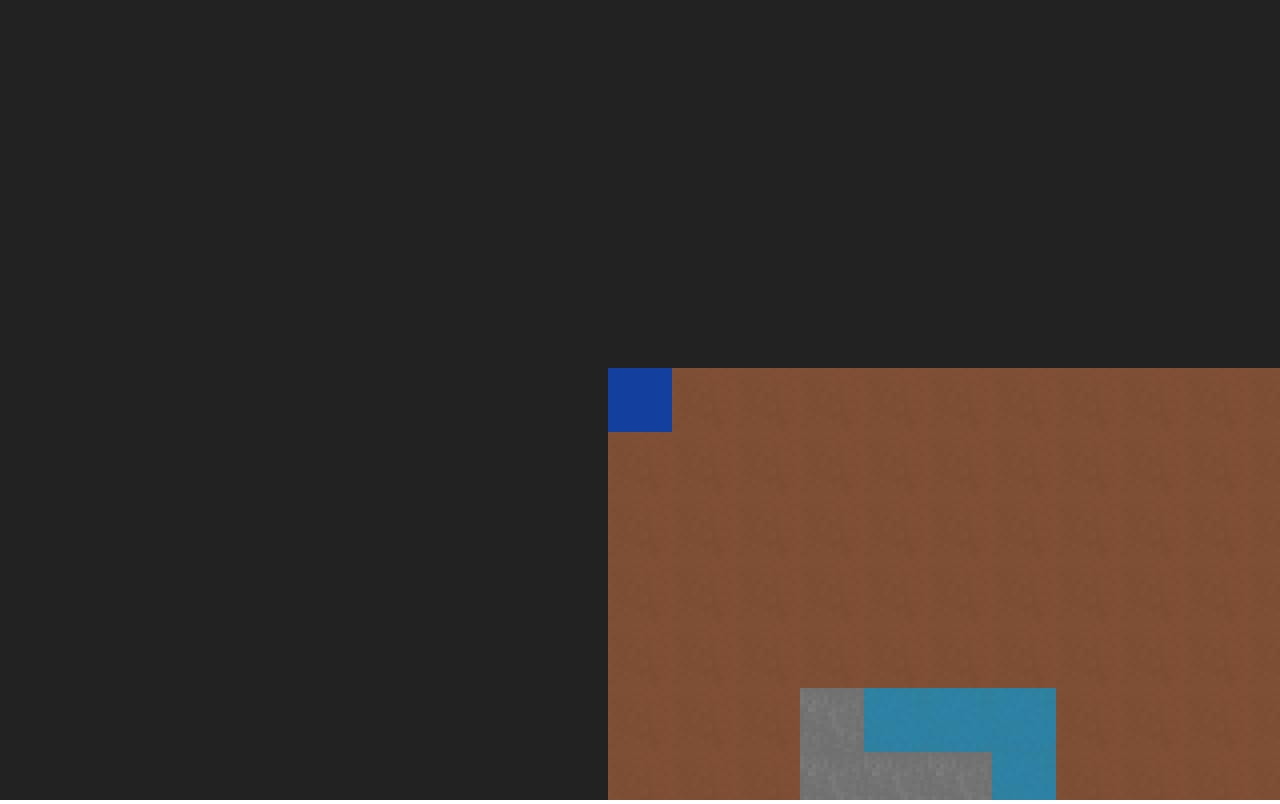
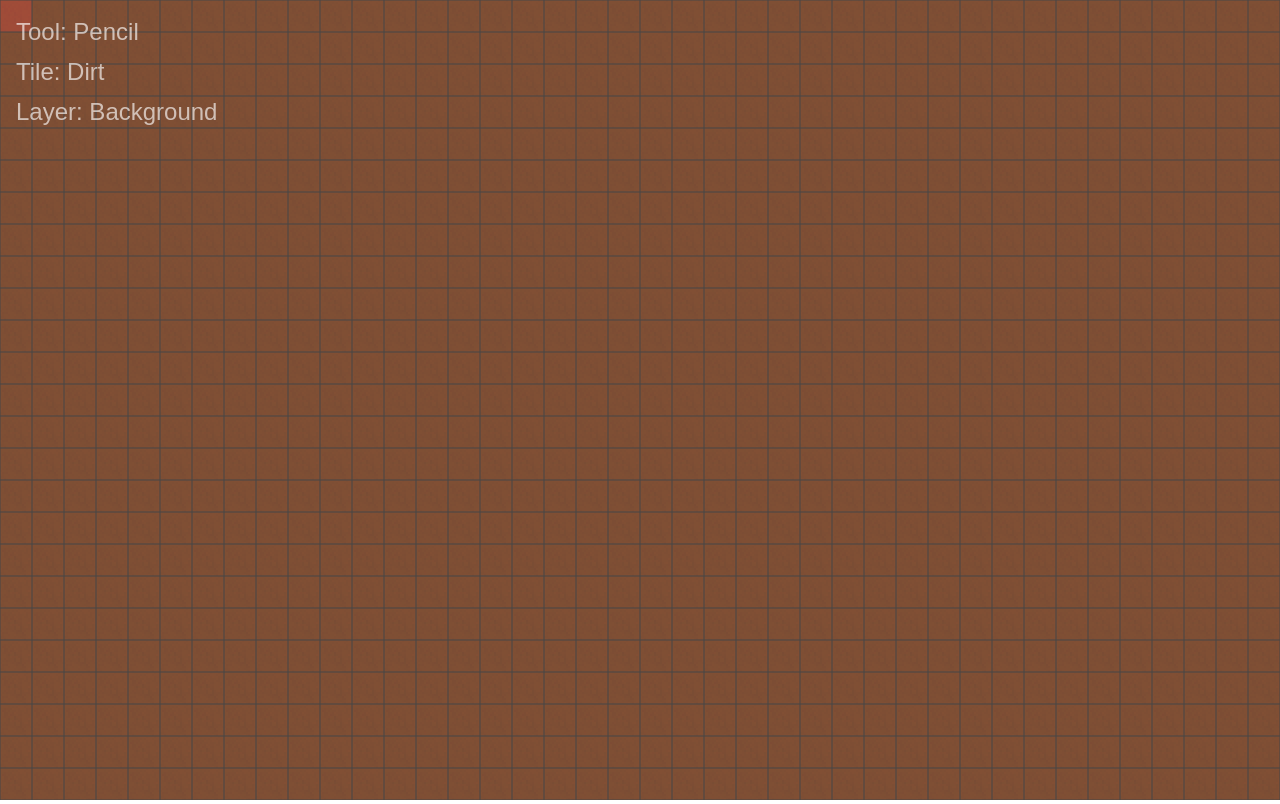
Before and after one commit to serifonium/tileSystem, a plain HTML site: page editor.html in a window 1280 px wide. Drawn offline with Linux system fonts and the light colour scheme; animation ran at ten frames a second.

Commit message:
organised rendering + basic triggers (untested)

```diff
--- a/index.html
+++ b/editor.html
@@ -3,7 +3,7 @@
 <head>
     <meta charset="UTF-8">
     <meta name="viewport" content="width=device-width, initial-scale=1.0">
-    <title>Tile System</title>
+    <title>Tile Editor</title>
     <style>
         body {
             height: 100%;
@@ -21,7 +21,7 @@
 </head>
 <body>
     <canvas id="myCanvas"></canvas>
-    <script src="./src/main.js" type="module"></script>
+    <script src="./src/editor.js" type="module"></script>
     <script>
         document.addEventListener("contextmenu", (event) => {
            event.preventDefault();
--- a/src/camera.js
+++ b/src/camera.js
@@ -4,11 +4,19 @@ import {v} from "./vector.js"
 class Camera {
     static pos = v(0, 0);
     static scale = v(window.innerWidth, window.innerHeight)
+    static bounds = undefined
     static scaleFactor = 1;
     static vel = v(0)
 
     static updatePos(pos) {
-        Camera.pos = pos
+        Camera.pos = pos;
+        Camera.pos.x = Math.max(0, Camera.pos.x);
+        if(Camera.bounds) Camera.pos.x = Math.min(Camera.bounds.x-Camera.scale.x, Camera.pos.x);
+        Camera.pos.y = Math.max(0, Camera.pos.y);
+        if(Camera.bounds) Camera.pos.y = Math.min(Camera.bounds.y-Camera.scale.y, Camera.pos.y);
+    }
+    static updateSize() {
+        Camera.scale = v(window.innerWidth, window.innerHeight)
     }
     static updateVel() {
         Camera.pos.x += Camera.vel.x * getDeltaTime()
--- /dev/null
+++ b/src/editor.js
@@ -0,0 +1,155 @@
+import { Camera } from "./camera.js"
+import { canvas, ctx } from "./canvas.js"
+import { getDeltaTime, updateLastTime, updateTime } from "./deltaTime.js"
+import { InputHandler } from "./inputHandling.js"
+import { changeCurrentMap, Map, currentMap, Tile } from "./map.js"
+import { tx_dirt, tx_stone, tx_water } from "./texture.js"
+import { v } from "./vector.js"
+
+function getUserSizePrompt() {
+    var userPrompt = prompt("Map Size? (leave empty for none) (eg. '50,50')")
+    var userValues = userPrompt.split(",")
+
+    if(userValues.length != 2) return undefined
+    if(+ userValues[0] == NaN) return undefined
+    if(+ userValues[1] == NaN) return undefined
+
+    return v(userValues[0], userValues[1])
+}
+
+// setup map
+var mapSize = undefined
+changeCurrentMap(new Map(mapSize))
+currentMap.SetTile(v(0), v(100), new Tile(tx_dirt, undefined, undefined))
+
+// setup settings
+Camera.scaleFactor = 1/2
+var cameraSpeed = 1
+
+// utility functions
+function getSelectedTile() {
+    return currentMap.GetTile(v(InputHandler.getMousePos().snap(currentMap.tileSize).x, InputHandler.getMousePos().snap(currentMap.tileSize).y))
+}
+
+// define tool/tile/layer
+const allTools = ["Pencil", "Remove"]
+const allTiles = ["Dirt", "Stone", "Water"]
+const allLayers = ["Background", "Midground", "Foreground"]
+var selectedTool = "Pencil"
+var selectedTile = "Dirt"
+var selectedLayer = "Background"
+
+// change tool/tile/layer & move camera
+document.addEventListener("keydown", (e) => {
+    var key = e.key.toLowerCase()
+
+    if(key == 'q') {
+        var index = allTools.indexOf(selectedTool)
+
+        if(index >= allTools.length - 1) index = 0
+        else index++
+        selectedTool = allTools[index]
+    } else if(key == 'e') {
+        var index = allTiles.indexOf(selectedTile)
+
+        if(index >= allTiles.length - 1) index = 0
+        else index++
+        selectedTile = allTiles[index]
+    } else if(key == 'r') {
+        var index = allLayers.indexOf(selectedLayer)
+
+        if(index >= allLayers.length - 1) index = 0
+        else index++
+        selectedLayer = allLayers[index]
+    }
+})
+
+function render() {
+    // resize canvas to window size
+    canvas.width = window.innerWidth
+    canvas.height = window.innerHeight
+    Camera.updateSize()
+
+    // move camera and mouse
+    // InputHandler.gameMousePos.x += Camera.pos.x - (-player.getMiddle().x + window.innerWidth/(2*Camera.scaleFactor));
+    // InputHandler.gameMousePos.y += Camera.pos.y - (-player.getMiddle().y + window.innerHeight/(2*Camera.scaleFactor));
+    // Camera.updatePos(v(-player.getMiddle().x + window.innerWidth/(2*Camera.scaleFactor), -player.getMiddle().y + window.innerHeight/(2*Camera.scaleFactor)))
+
+    // fill background
+    ctx.fillStyle = "#222"
+    ctx.fillRect(0, 0, window.innerWidth, window.innerHeight)
+
+    // apply transformations
+    ctx.scale(Camera.scaleFactor, Camera.scaleFactor);
+    ctx.translate(-Camera.pos.x, -Camera.pos.y);
+
+    // render map
+    currentMap.render();
+
+    // deemphasize lower layers
+    // ctx.fillStyle = "#0000007c";
+    // ctx.fillRect(0, 0, 100*currentMap.tileSize, 100*currentMap.tileSize)
+
+    // draw grid lines
+    ctx.fillStyle = "#474747ff"
+    for(let x = 0; x < 100; x++) {
+        ctx.fillRect(x*currentMap.tileSize-1, 0, 2, 100*currentMap.tileSize)
+    }
+    for(let y = 0; y < 100; y++) {
+        ctx.fillRect(0, y*currentMap.tileSize-1, 100*currentMap.tileSize, 2)
+    }
+
+    // draw selected tile
+    ctx.fillStyle = "#fb434342"
+    ctx.fillRect(getSelectedTile().pos.x*currentMap.tileSize+1, getSelectedTile().pos.y*currentMap.tileSize+1, 62, 62)
+
+    // conclude transformations
+    ctx.setTransform(1, 0, 0, 1, 0, 0);
+
+    // draw ui
+    ctx.fillStyle = "#ffffffa4"
+    ctx.font = "24px Arial"
+    ctx.fillText("Tool: "+selectedTool, 16, 40)
+    ctx.fillText("Tile: "+selectedTile, 16, 40*2)
+    ctx.fillText("Layer: "+selectedLayer, 16, 40*3)
+}
+
+function update() {
+    if(InputHandler.getKey('w')) {
+        Camera.pos.y += -cameraSpeed*getDeltaTime()
+    } else if(InputHandler.getKey('s')) {
+        Camera.pos.y += cameraSpeed*getDeltaTime()
+    } else if(InputHandler.getKey('a')) {
+        Camera.pos.x += -cameraSpeed*getDeltaTime()
+    } else if(InputHandler.getKey('d')) {
+        Camera.pos.x += cameraSpeed*getDeltaTime()
+    }
+    if(!InputHandler.mouse1Down) {
+        return;
+    }
+
+    var texture;
+    if(selectedTile == "Dirt") texture = tx_dirt
+    if(selectedTile == "Stone") texture = tx_stone
+    if(selectedTile == "Water") texture = tx_water
+
+    if(!texture) return;
+
+    var currentTile = getSelectedTile()
+    var demoTile = new Tile()
+    demoTile[selectedLayer.toLowerCase()] = texture
+
+    if(selectedTool == "Pencil") {
+        currentMap.SetTile(currentTile.pos, v(1), demoTile)
+    }
+    if(selectedTool == "Remove") {
+        currentMap.RemoveTile(currentTile.pos, v(1), demoTile)
+    }
+}
+
+setInterval(render, 1000/60);
+setInterval(()=>{
+    updateTime()
+    update()
+    updateLastTime()
+}, 1000/60);
--- a/src/inputHandling.js
+++ b/src/inputHandling.js
@@ -14,7 +14,7 @@ class InputHandler {
         this.gameMousePos = v((this.rawMousePos.x/Camera.scaleFactor-Camera.pos.x), (this.rawMousePos.y/Camera.scaleFactor-Camera.pos.y))
     }
     static getMousePos() {
-        return v((this.rawMousePos.x/Camera.scaleFactor-Camera.pos.x), (this.rawMousePos.y/Camera.scaleFactor-Camera.pos.y))
+        return v((this.rawMousePos.x/Camera.scaleFactor+Camera.pos.x), (this.rawMousePos.y/Camera.scaleFactor+Camera.pos.y))
     }
     static mouseDown(type) {
         if (type == 2) { this.mouse2Down = true; }
--- a/src/main.js
+++ b/src/main.js
@@ -7,11 +7,13 @@ import { player } from "./player.js";
 import { tx_dirt, tx_stone, tx_water } from "./texture.js";
 import { v } from "./vector.js";
 
+changeCurrentMap(new Map(v(50)))
+
 currentMap.SetTile(v(0, 0), v(50, 50), new Tile(tx_dirt, undefined, undefined));
 
 currentMap.SetTile(v(3, 5), v(3, 2), new Tile(undefined, tx_stone, undefined));
 currentMap.SetTile(v(4, 5), v(3, 3), new Tile(tx_water, undefined, undefined));
-currentMap.RemoveTile(v(4, 5), v(2, 1), new Tile(tx_dirt, undefined, undefined))
+currentMap.RemoveTile(v(4, 5), v(2, 1), new Tile(undefined, 0, undefined))
 
 let tempID = currentMap.AddEntity({"pos":v(0, 0)})
 
@@ -21,6 +23,7 @@ function render() {
     // resize canvas to window size
     canvas.width = window.innerWidth
     canvas.height = window.innerHeight
+    Camera.updateSize()
 
     // move camera and mouse
     // InputHandler.gameMousePos.x += Camera.pos.x - (-player.getMiddle().x + window.innerWidth/(2*Camera.scaleFactor));
@@ -35,11 +38,15 @@ function render() {
     ctx.scale(Camera.scaleFactor, Camera.scaleFactor);
     ctx.translate(-Camera.pos.x, -Camera.pos.y);
 
-    // render map
-    currentMap.render();
+    // render map & player
+    currentMap.render("background");
+    currentMap.render("midground");
+    player.render();
+    currentMap.render("entities");
+    currentMap.render("foreground");
 
     // render player
-    player.render();
+
 
     ctx.setTransform(1, 0, 0, 1, 0, 0);
 }
--- a/src/map.js
+++ b/src/map.js
@@ -1,3 +1,4 @@
+import { Camera } from "./camera.js";
 import { ctx } from "./canvas.js"
 import { generateID } from "./idGen.js"
 import { Texture } from "./texture.js"
@@ -41,7 +42,7 @@ class Map {
         }
     }
     /**
-     * Removes x-grounds if x-ground isnt set.
+     * Removes x-grounds if x-ground is set.
      * @param {Vector} pos The position to remove.
      * @param {Vector} scale The area to remove from the position.
      * @param {Tile} tile The tile settings to add.
@@ -56,15 +57,15 @@ class Map {
 
                 if(this.tiles[x][y] == undefined) continue;
 
-                if(!(tile.background || tile.midground || tile.foreground)) {
+                if(tile.background && tile.midground && tile.foreground) {
                     this.tiles[x][y] = undefined;
                     continue;
                 }
 
                 // removes x-ground if x-ground is not set
-                if(tile.background == undefined) this.tiles[x][y].background = undefined
-                if(tile.midground == undefined) this.tiles[x][y].midground = undefined
-                if(tile.foreground == undefined) this.tiles[x][y].foreground = undefined
+                if(tile.background != undefined) this.tiles[x][y].background = undefined
+                if(tile.midground != undefined) this.tiles[x][y].midground = undefined
+                if(tile.foreground != undefined) this.tiles[x][y].foreground = undefined
 
             }
         }
@@ -173,12 +174,31 @@ class Map {
         return undefined
     }
 
-    render() {
-        for(let tile of this.GetAllTiles()) {
-            if(tile.render) tile.render()
+    render(type) {
+        // if entities
+        if(type == "entities") {
+            for(let obj of this.GetAllEntities()) {
+                if(obj.render) obj.render()
+            }
+            return;
         }
-        for(let obj of this.GetAllEntities()) {
-            if(obj.render) obj.render()
+
+        var allTiles = this.GetAllTiles()
+
+        // else if no type
+        if(!type) {
+            for(let tile of allTiles) {
+                if(tile.render) tile.render()
+            }
+            for(let obj of this.GetAllEntities()) {
+                if(obj.render) obj.render()
+            }
+            return;
+        }
+
+        // else
+        for(let tile of allTiles) {
+            if(tile.render) tile.render(type)
         }
     }
 
@@ -202,10 +222,10 @@ class Tile {
         this.midground = midground // collision
         this.foreground = foreground // collision + utility
     }
-    render() {
-        if(this.background) ctx.drawImage(this.background.image, this.pos.x*this.tileSize, this.pos.y*this.tileSize, this.tileSize, this.tileSize)
-        if(this.midground) ctx.drawImage(this.midground.image, this.pos.x*this.tileSize, this.pos.y*this.tileSize, this.tileSize, this.tileSize)
-        if(this.foreground) ctx.drawImage(this.foreground.image, this.pos.x*this.tileSize, this.pos.y*this.tileSize, this.tileSize, this.tileSize)
+    render(type) {
+        if((type == "background" || type == undefined) && this.background) ctx.drawImage(this.background.image, this.pos.x*this.tileSize, this.pos.y*this.tileSize, this.tileSize, this.tileSize)
+        if((type == "midground" || type == undefined) && this.midground) ctx.drawImage(this.midground.image, this.pos.x*this.tileSize, this.pos.y*this.tileSize, this.tileSize, this.tileSize)
+        if((type == "foreground" || type == undefined) && this.foreground) ctx.drawImage(this.foreground.image, this.pos.x*this.tileSize, this.pos.y*this.tileSize, this.tileSize, this.tileSize)
     }
 }
 
@@ -213,6 +233,8 @@ var currentMap = new Map();
 
 function changeCurrentMap(map) {
     currentMap = map
+    if(currentMap.size) Camera.bounds = currentMap.size.multiply(currentMap.tileSize)
+    else Camera.bounds = undefined
 }
 
 function parseMap(mapString) {
--- a/src/player.js
+++ b/src/player.js
@@ -6,11 +6,12 @@ import { currentMap } from "./map.js";
 import { v } from "./vector.js";
 
 export class Player {
-    constructor() {
-        this.pos = v(0, 0)
+    constructor(username) {
+        this.username = username
+        this.pos = v(200, 200)
         this.vel = v(0, 0)
         this.movementSpeed = 0.40
-        this.scale = v(64)
+        this.scale = v(56)
         this.keybinds = {
             "up":  ["w"],
             "down": ["s"],
@@ -24,10 +25,6 @@ export class Player {
             if(InputHandler.keys[key]) return true
         }
         return false
-    }
-
-    UpdateCameraPos() {
-        Camera.pos = v((this.pos.x-(window.innerWidth-this.scale.x)/2), (this.pos.y-(window.innerHeight-this.scale.y)/2))
     }
 
     render() {
@@ -66,8 +63,8 @@ export class Player {
             this.pos.y += directionVector.y
         }
 
-        this.UpdateCameraPos()
+        Camera.updatePos(v((this.pos.x-(window.innerWidth-this.scale.x)/2), (this.pos.y-(window.innerHeight-this.scale.y)/2)))
     }
 }
 
-export var player = new Player()
+export var player = new Player("serifonium")
--- a/src/vector.js
+++ b/src/vector.js
@@ -15,6 +15,7 @@ class Vector {
         return v(this.x + vector.x, this.y + vector.y)
     }
     multiply(vector) {
+        if(typeof vector === "number") return v(this.x * vector, this.y * vector)
         return v(this.x * vector.x, this.y * vector.y)
     }
     snap(factor) {
```
Also changed, not shown: src/entity.js (added, +15 -0 lines), src/trigger.js (added, +9 -0 lines), src/multiplayer.js (added).
